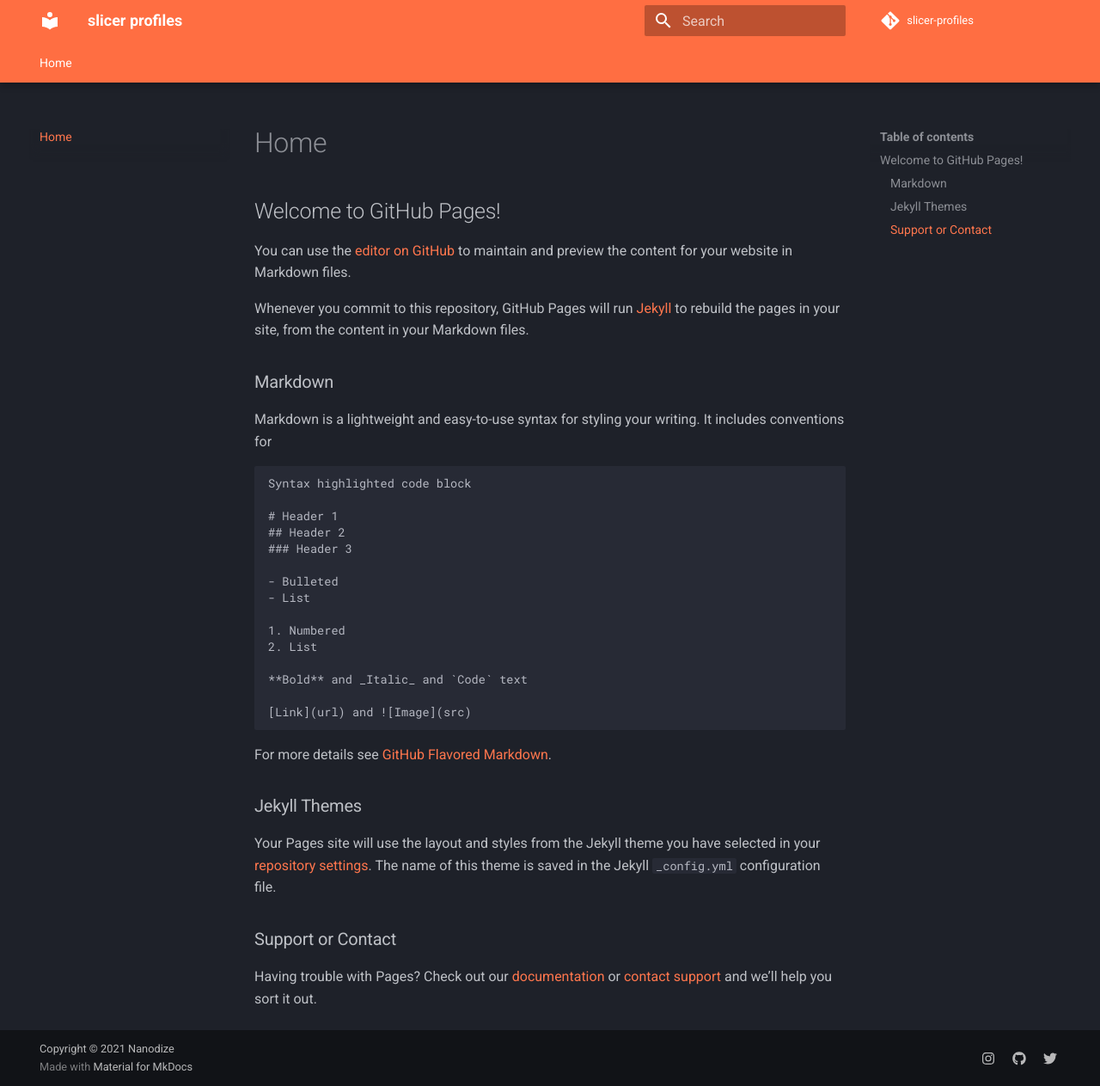
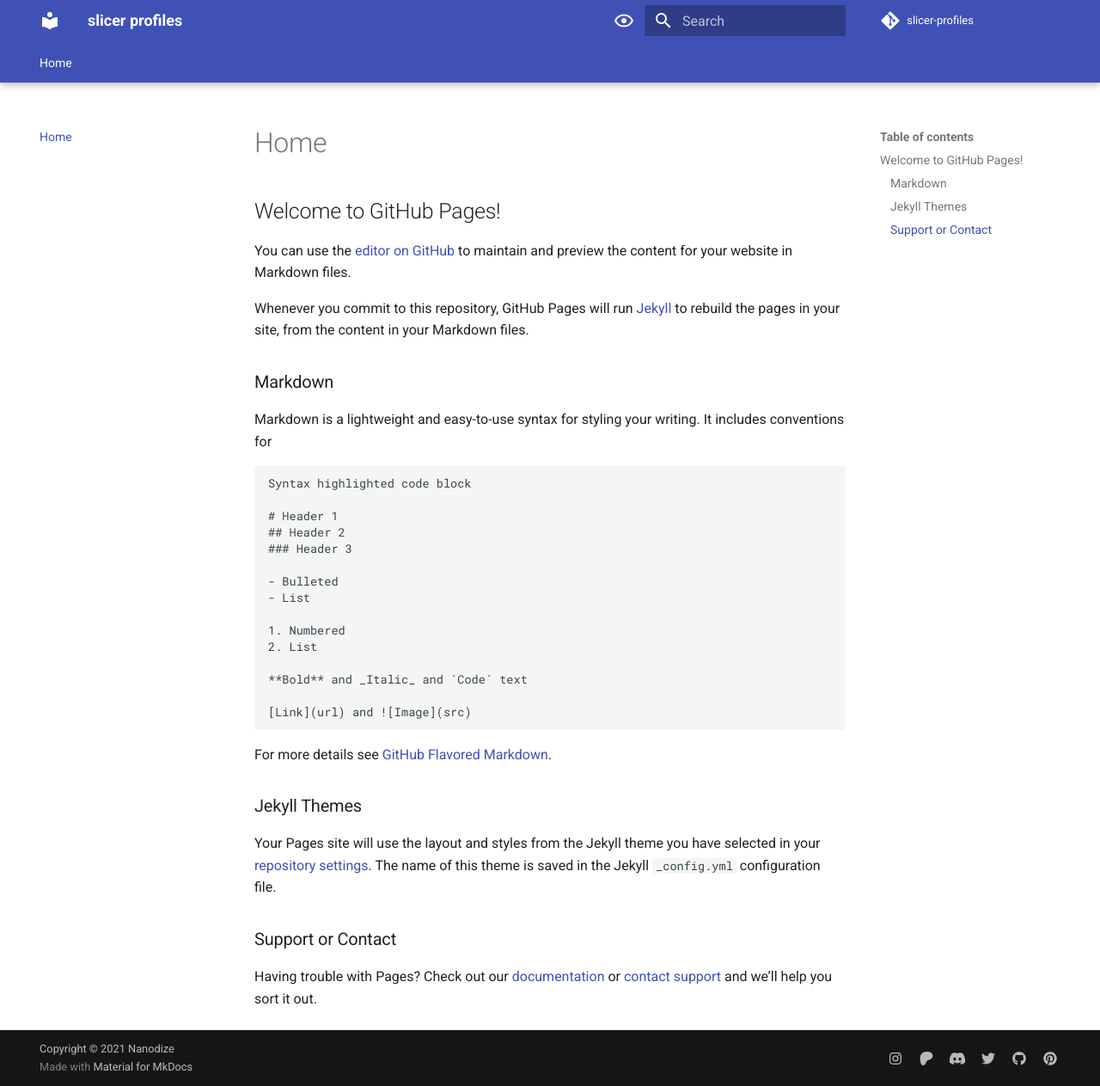
Before and after one commit to Nanodize/slicer-profiles, an MkDocs documentation site: the page built from docs/index.md, in a window 1280 px wide and 1263 px high. Shown: the whole window at 86% size. Built offline with MkDocs 1.6.1 and Material for MkDocs 9.7.7, drawn with Linux system fonts in a browser that asks for light colours; comment, search, counter and statistics services are not loaded.

Commit message:
mkdocs config modification

```diff
--- a/mkdocs.yml
+++ b/mkdocs.yml
@@ -14,10 +14,18 @@
   language: en
   name: material
   palette:
-    scheme: slate
-    primary: deep orange
-    accent: amber
+    - scheme: default
+      toggle:
+        icon: material/eye-outline
+        name: Switch to dark mode
+    - scheme: slate
+      primary: deep orange
+      accent: amber
+      toggle:
+        icon: material/eye
+        name: Switch to light mode
   features:
+    - header.autohide
     - navigation.instant
     - navigation.tracking
     - navigation.tabs
@@ -30,13 +38,27 @@
     - search.highlight
 
 plugins:
-  - search
+  - search:
+      lang: ru
 
 extra:
   social:
     - icon: fontawesome/brands/instagram
-      link: http://instagram.com/nanodize
+      link: https://www.instagram.com/nanodize
+    - icon: fontawesome/brands/patreon
+      link: https://www.patreon.com/nanodize
+    - icon: fontawesome/brands/discord
+      link: https://discord.gg/CnSnHRc
+    - icon: fontawesome/brands/twitter
+      link: https://twitter.com/nanodize
     - icon: fontawesome/brands/github
       link: https://github.com/Nanodize
-    - icon: fontawesome/brands/twitter
-      link: https://twitter.com/nanodize
+    - icon: fontawesome/brands/pinterest
+      link: https://www.pinterest.de/nanodize
+
+markdown_extensions:
+  - abbr
+  - admonition
+  - pymdownx.details
+  - pymdownx.tasklist:
+      custom_checkbox: true
```
Also changed, not shown: 1 other file.
